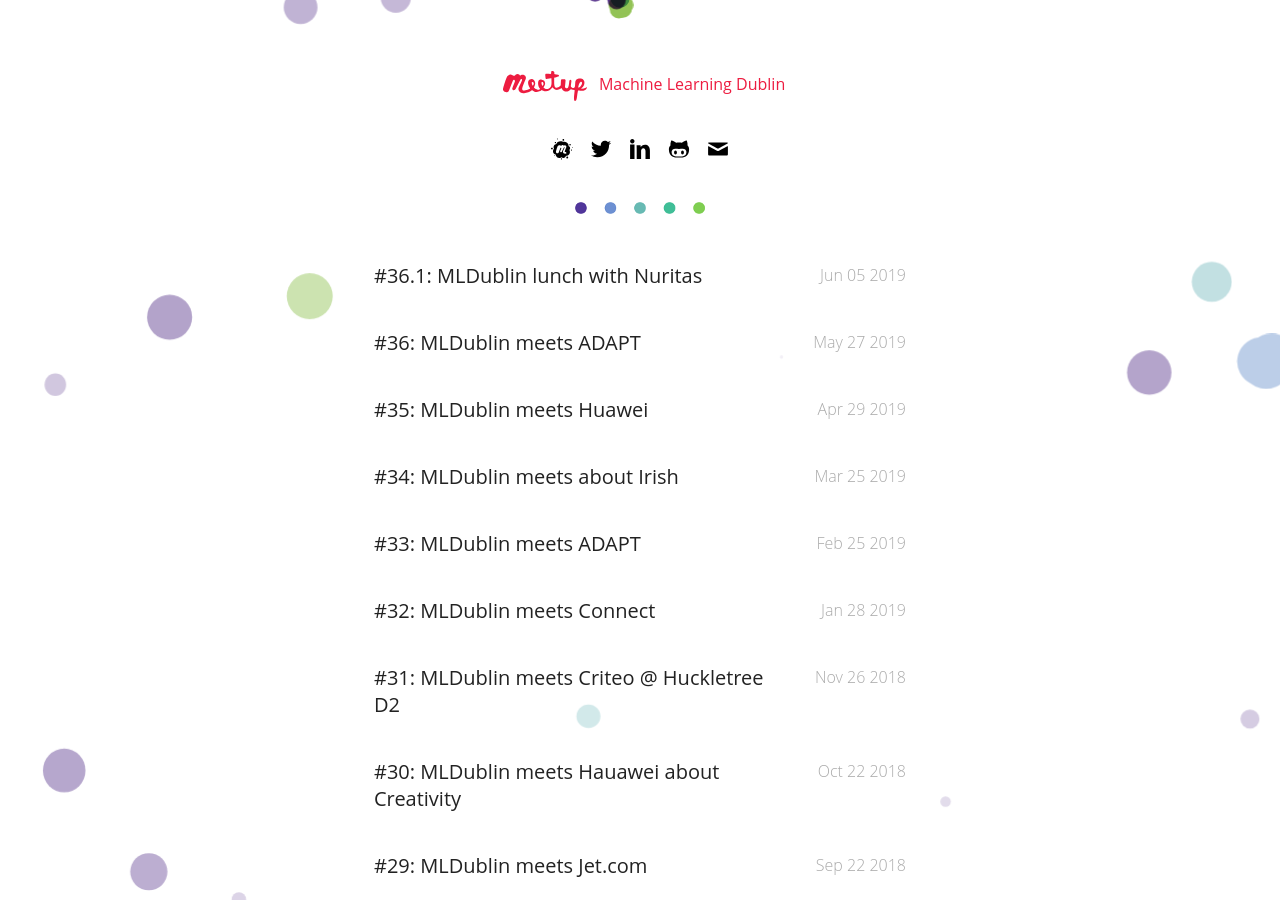
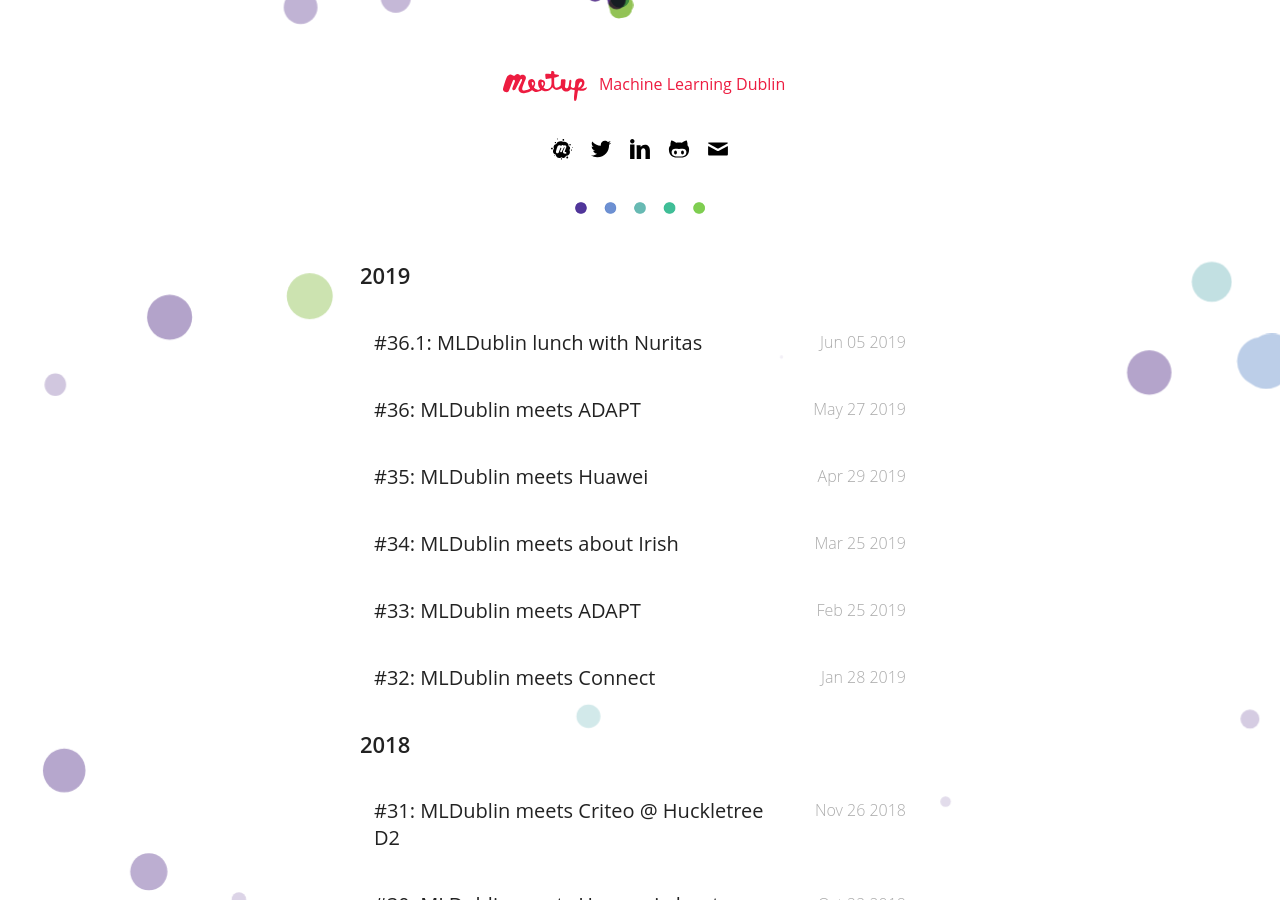
Before and after one commit to MLDublin/mldublin.github.io, a Jekyll site: the page built from events/index.html, in a window 1280 px wide and 900 px high, scrolled down 313 px. Built offline with Jekyll 4.4.1, drawn with Linux system fonts in a browser that asks for light colours; some web fonts are replaced; comment, search, counter and statistics services are not loaded.

Commit message:
group events list by year

```diff
--- a/events/index.html
+++ b/events/index.html
@@ -15,8 +15,24 @@
 
 		{% include pagination.html%}
 	{% else %}
-		{% for post in site.posts %}
+	{% for post in site.posts  %}
+	    {% capture this_year %}{{ post.date | date: "%Y" }}{% endcapture %}
+	    {% capture next_year %}{{ post.previous.date | date: "%Y" }}{% endcapture %}
+
+	    {% if forloop.first %}
+	    <h2 id="{{ this_year }}-ref">{{this_year}}</h2>
+	    {% endif %}
+
 			{% include blog-post.html %}
-		{% endfor %}
+
+	    {% if forloop.last %}
+	    {% else %}
+      {% if this_year != next_year %}
+      <h2 id="{{ next_year }}-ref">{{next_year}}</h2>
+      {% endif %}
+	    {% endif %}
+	{% endfor %}
+
+
 	{% endif %}
 </section>
```
